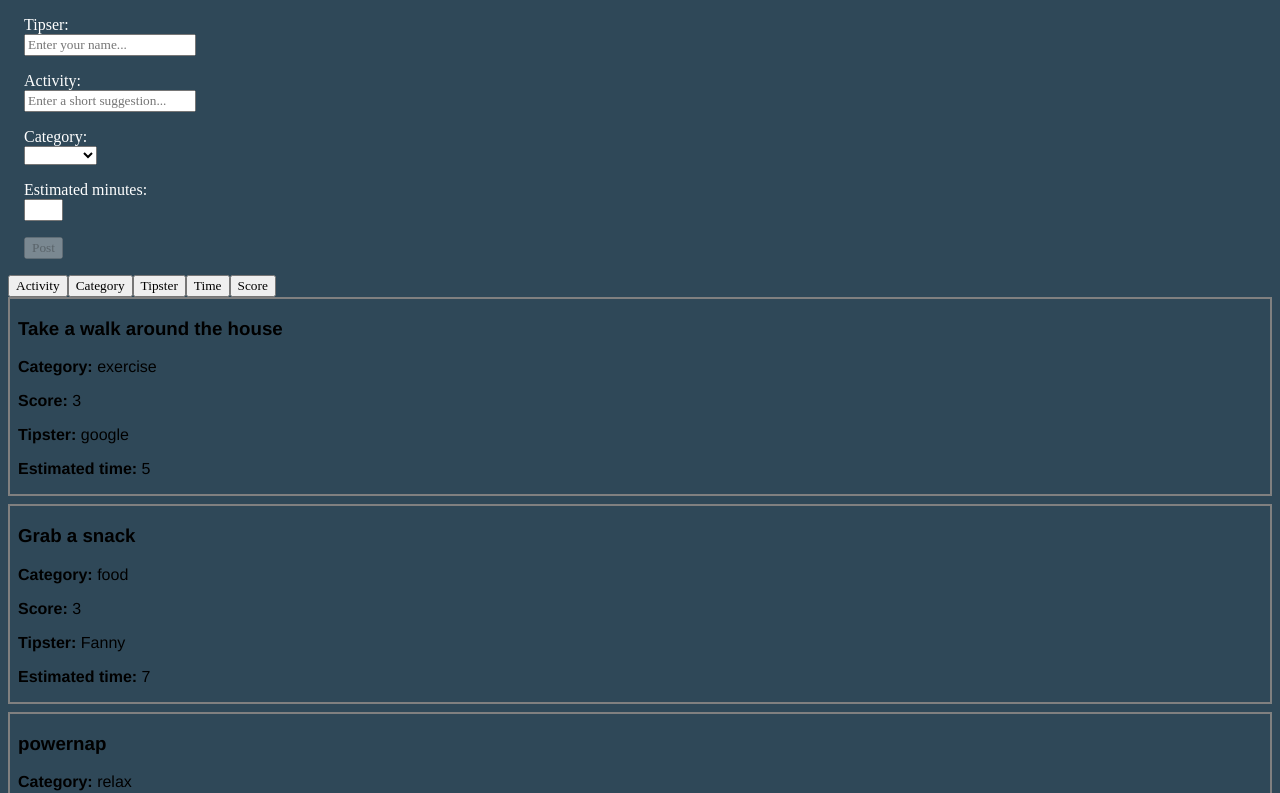
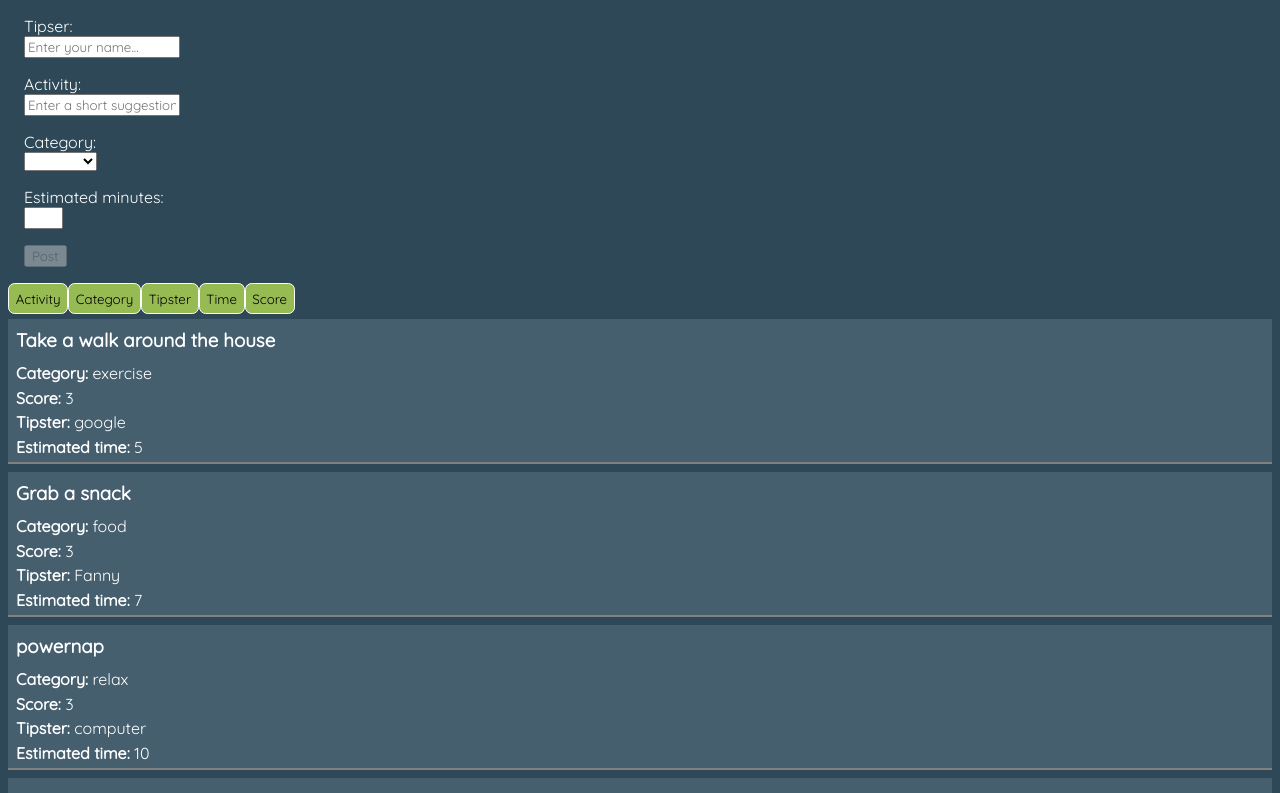
Before and after one commit to EmilHammarstrand/inl4-appendo, a Vue app: page / in a window 1280 px wide. Shown: the top 793 px of the page. Built offline with nearby package versions, Linux system fonts and the light colour scheme.

Commit message:
gjort klart sorteringsfunktioner, påbörjat css för list

```diff
--- a/src/components/List.vue
+++ b/src/components/List.vue
@@ -1,10 +1,14 @@
 <template>
     <div class="root">
-        <button @click="sortByThis('activity')">Activity</button>
-        <button @click="sortByThis('category')">Category</button>
-        <button @click="sortByThis('tipster')">Tipster</button>
-        <button @click="sortByThis('estimatedTime')">Time</button>
-        <button @click="sortByThis('score')">Score</button>
+
+        <div class="sortButtons">
+            <button @click="sortByThis('activity')">Activity</button>
+            <button @click="sortByThis('category')">Category</button>
+            <button @click="sortByThis('tipster')">Tipster</button>
+            <button @click="sortByThis('estimatedTime')">Time</button>
+            <button @click="sortByThis('score')">Score</button>
+        </div>
+
         <div v-for="activity in sortList" class="activityCard" :key="activity.activity">
             <h3>{{activity.activity}}</h3>
             <p> <span>Category:</span>  {{activity.category}}</p>
@@ -53,8 +57,48 @@ export default {
                 })
                 return copy
             }
+            if(this.sortBy == "tipster"){
+                copy.sort( (a,b) => {
+                    if(a.tipster.toLowerCase() < b.tipster.toLowerCase()){
+                        return -1;
+                    } else if(a.tipster.toLowerCase() > b.tipster.toLowerCase()){
+                        return 1;
+                    } else {
+                        return 0;
+                    }
+                })
+                return copy
+            }
+            if(this.sortBy == "estimatedTime"){
+                copy.sort( (a,b) => {
+                if(a.estimatedTime.toLowerCase() < b.estimatedTime.toLowerCase()){
+                    return -1;
+                } else if(a.estimatedTime.toLowerCase() > b.estimatedTime.toLowerCase()){
+                    return 1;
+                } else {
+                    return 0;
+                }
+            })
+            return copy
+            }
+            if(this.sortBy == "score"){
+                copy.sort( (a,b) => {
+                if(a.score.toLowerCase() < b.score.toLowerCase()){
+                    return -1;
+                } else if(a.score.toLowerCase() > b.score.toLowerCase()){
+                    return 1;
+                } else {
+                    return 0;
+                }
+            })
+            return copy
+            }
 
             return copy
+
+
+
+
         },
 
     },//slut computed
@@ -73,17 +117,37 @@ export default {
 </script>
 
 <style scoped>
+    @import url('https://fonts.googleapis.com/css2?family=Quicksand&display=swap');
+    *{
+        font-family:'Quicksand', sans-serif;
+    }
     div.activityCard{
-        border: 2px solid grey;
+        border-bottom: 2px solid grey;
         margin-bottom: .5rem;
+        background-color:#465F6F;
+        color:white;
+
 
     }
     span{
         font-weight: 600;
     }
-    p,
     h3{
-        margin-left: .5rem;
+        padding-top:0.5em;
+        padding-bottom:0.3em;
+        margin: .3rem .3rem .3rem .5rem
+
+    }
+    p{
+       margin: .3rem .3rem .3rem .5rem;
+
+    }
+    .sortButtons > button{
+        background-color:#96BB53;
+        padding:0.5em;
+        border:1px solid white;
+        border-radius:0.5em;
+
     }
 
 
```
